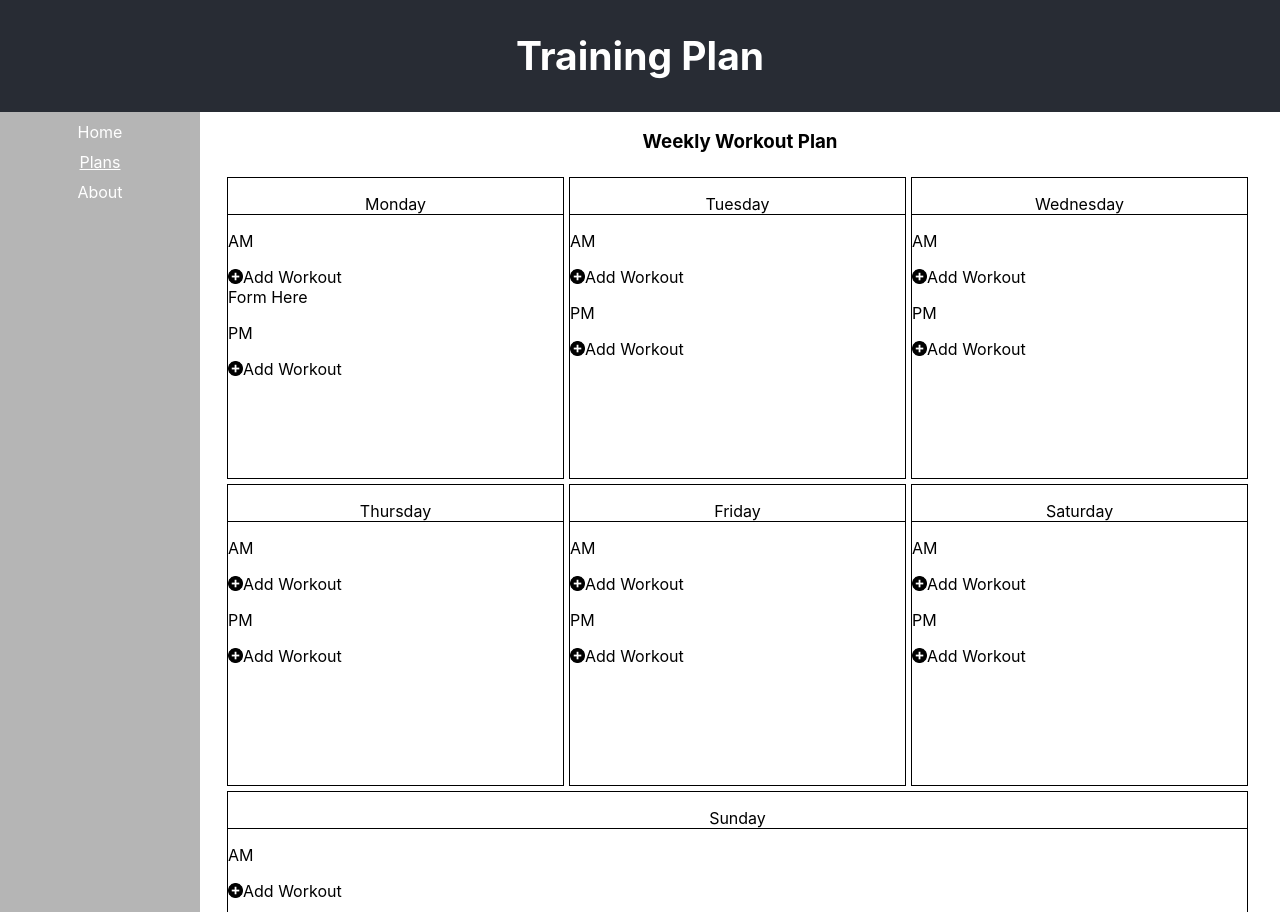
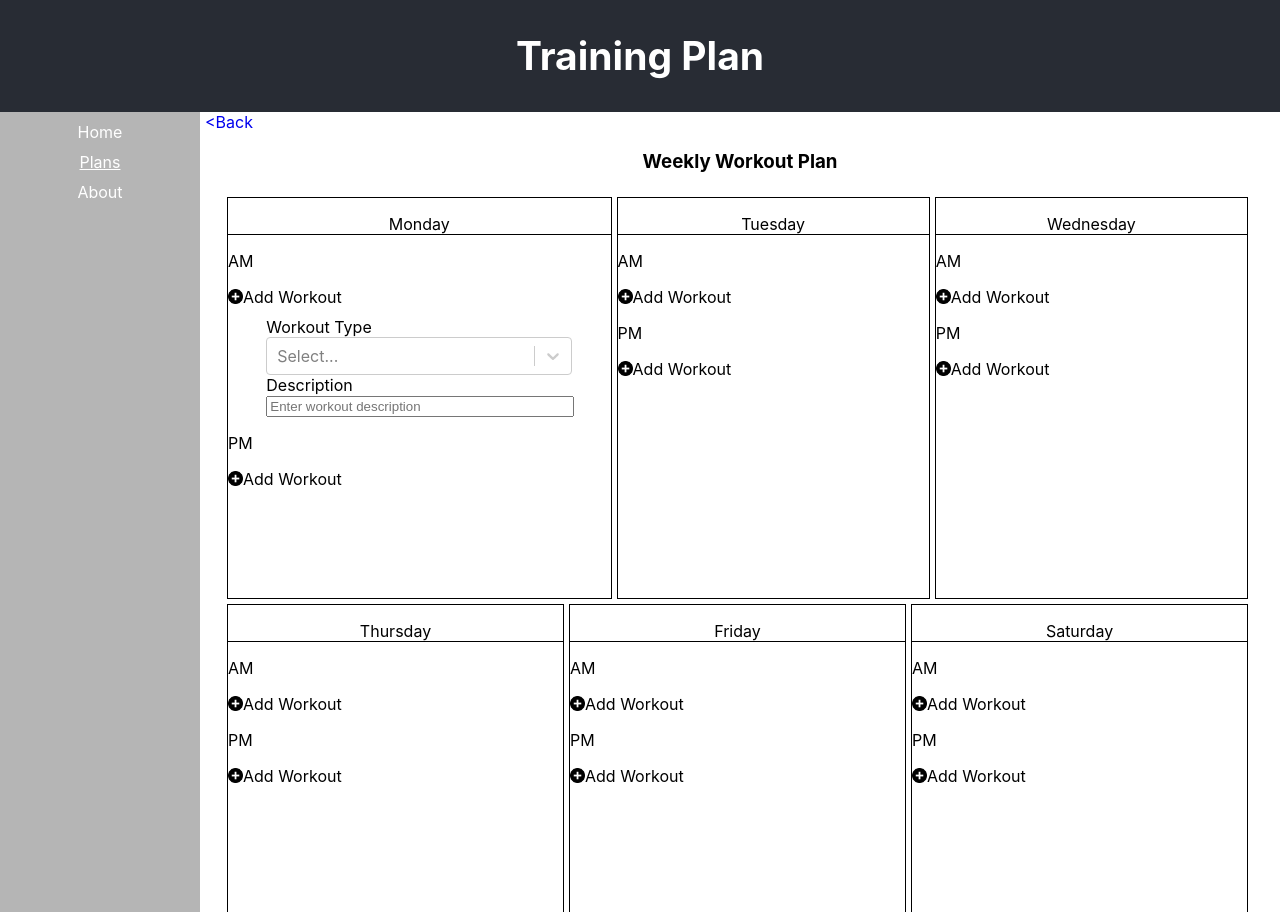
Before and after one commit to jstiehl/training-plan, a React (Create React App) app in the folder app/: page /plans/1/periods/1 in a window 1280 px wide. Both pictures are taken after a click on the button 235 px from the left and 276 px from the top of the page. Built offline with nearby package versions, Linux system fonts and the light colour scheme; no server answers.

Commit message:
add react select and start on workout form

```diff
--- a/app/package.json
+++ b/app/package.json
@@ -13,6 +13,7 @@
     "react-redux": "^7.1.3",
     "react-router-dom": "^5.1.2",
     "react-scripts": "3.3.0",
+    "react-select": "^3.0.8",
     "redux": "^4.0.5",
     "redux-thunk": "^2.3.0"
   },
--- a/app/src/App.scss
+++ b/app/src/App.scss
@@ -72,7 +72,7 @@
     min-width: 0;
     border: 1px solid black;
     flex-grow: 1;
-    min-height: 300px;
+    min-height: 400px;
     min-width: 300px;
     margin-right: 5px;
     margin-top: 5px;
@@ -86,12 +86,33 @@
   text-align: left;
 }
 
+.workout-form {
+  width: 80%;
+  margin: 0 auto;
+  padding-top: 10px;
+  input {
+    width: 98%;
+  }
+}
+
 .add-button {
   background: url("/plus.png") no-repeat;
   background-size: contain;
   border: none;
   height: 15px;
   width: 15px;
+}
+
+.section-title {
+  text-align: left;
+  h3 {
+    text-align: center;
+  }
+  .back-button {
+    margin-top: 5px;
+    margin-left: 5px;
+    text-decoration: none;
+  }
 }
 
 ul {
--- a/app/src/components/Plans.js
+++ b/app/src/components/Plans.js
@@ -1,5 +1,5 @@
 import React, { Fragment, useState } from 'react'
-import { Route, useHistory } from 'react-router-dom'
+import { Route, useHistory, Link } from 'react-router-dom'
 import { useSelector } from 'react-redux'
 import PropTypes from 'prop-types'
 import { PlansList, PeriodsList } from './PlansList'
@@ -77,7 +77,11 @@ const PlanView = ({ plan }) => {
   }
   return (
     <div className='plan-periods'>
-      <h3>Plan Periods for {plan.name}</h3>
+      <div className="section-title">
+        <Link to="/plans" className="back-button">&lt;Back</Link>
+        <h3>Plan Periods for {plan.name}</h3>
+      </div>
+      <PeriodsList periods={periods[plan.id] || []} />
       <div>
         <input
           onChange={e => setPlanPeriodName(e.target.value)}
@@ -91,7 +95,6 @@ const PlanView = ({ plan }) => {
           value={planPeriodDuration}/>
       </div>
       <button onClick={() => history.push('/plans/1')}>Create Period</button>
-      <PeriodsList periods={periods[plan.id] || []} />
     </div>
   )
 }
--- a/app/src/components/WeeklyPlan.js
+++ b/app/src/components/WeeklyPlan.js
@@ -1,9 +1,18 @@
 import React, { useState } from 'react'
+import { Link } from 'react-router-dom'
 import { useSelector } from 'react-redux'
+import Select from 'react-select'
 import { useFetching } from '../libs/hooks'
 import PlansActions from '../actions/plans'
 
 const DAYS_OF_THE_WEEK = [1,2,3,4,5,6,0]
+
+const options = [
+  { value: 'zone1', label: 'Zone 1' },
+  { value: 'zone2', label: 'Zone 2' },
+  { value: 'zone3', label: 'Zone 3' },
+  { value: 'strength', label: 'Strength' },
+];
 
 const WeeklyPlan = ({ match: { params: { id: planid, pid: periodid}}}) => {
   useFetching(PlansActions.getPlanPeriods)
@@ -15,7 +24,10 @@ const WeeklyPlan = ({ match: { params: { id: planid, pid: periodid}}}) => {
 
   return (
     <div>
-      <h3>Weekly Workout Plan</h3>
+      <div className="section-title">
+        <Link to={`/plans/${planid}`} className="back-button">&lt;Back</Link>
+        <h3>Weekly Workout Plan</h3>
+      </div>
       {period.id ? <h5>{period.name}</h5> : null}
       <div className="day-card-container">
         {dayCards}
@@ -43,18 +55,28 @@ const DayCard = props => {
       <div className="workouts">
         <p>AM</p>
         <button className="add-button" onClick={addWorkout("AM")} disabled={addAM}/><label>Add Workout</label>
-        {addAM ? <div>Form Here</div> : null}
+        {addAM ? <WorkoutForm /> : null}
         <p>PM</p>
         <button className="add-button" onClick={addWorkout("PM")} disabled={addPM}/><label>Add Workout</label>
-        {addPM ? <div>Form Here</div> : null}
+        {addPM ? <WorkoutForm /> : null}
       </div>
     </div>
   )
 }
 
-// const WorkoutForm = props => {
-
-// }
+const WorkoutForm = props => {
+  return (
+    <div className="workout-form">
+      <label>Workout Type</label><br />
+      <Select
+        value={undefined}
+        onChange={()=>{}}
+        options={options} />
+      <label>Description</label><br />
+      <input type="textarea" onChange={()=>{}} placeholder="Enter workout description" />
+    </div>
+  )
+}
 
 const dayMap = day => {
   switch(day) {
```
Also changed, not shown: 1 other file (tests, documents, lock files or other folders).
